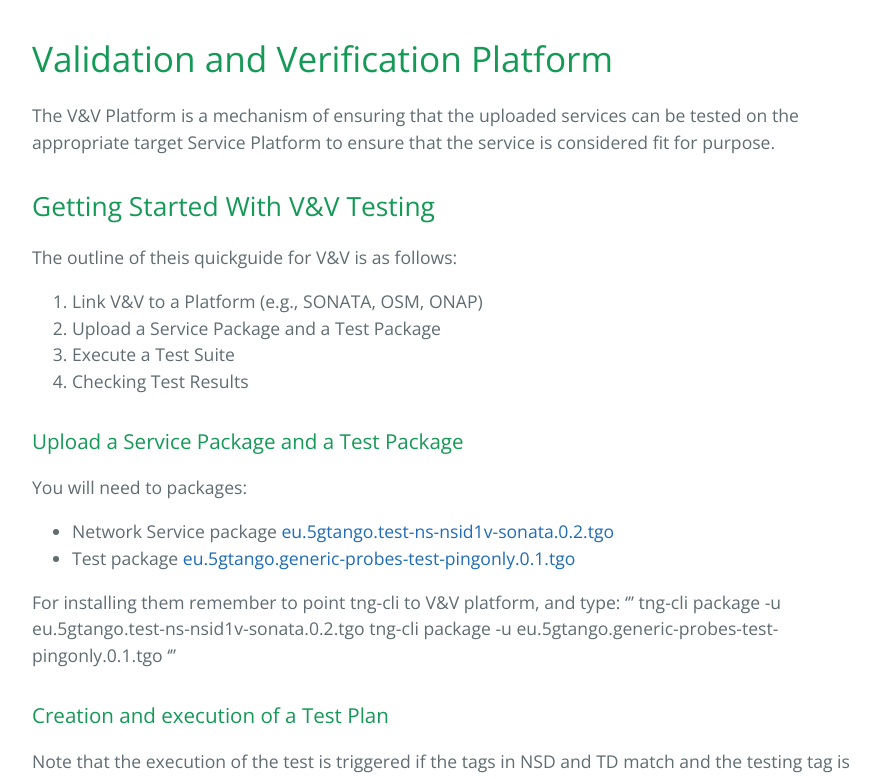
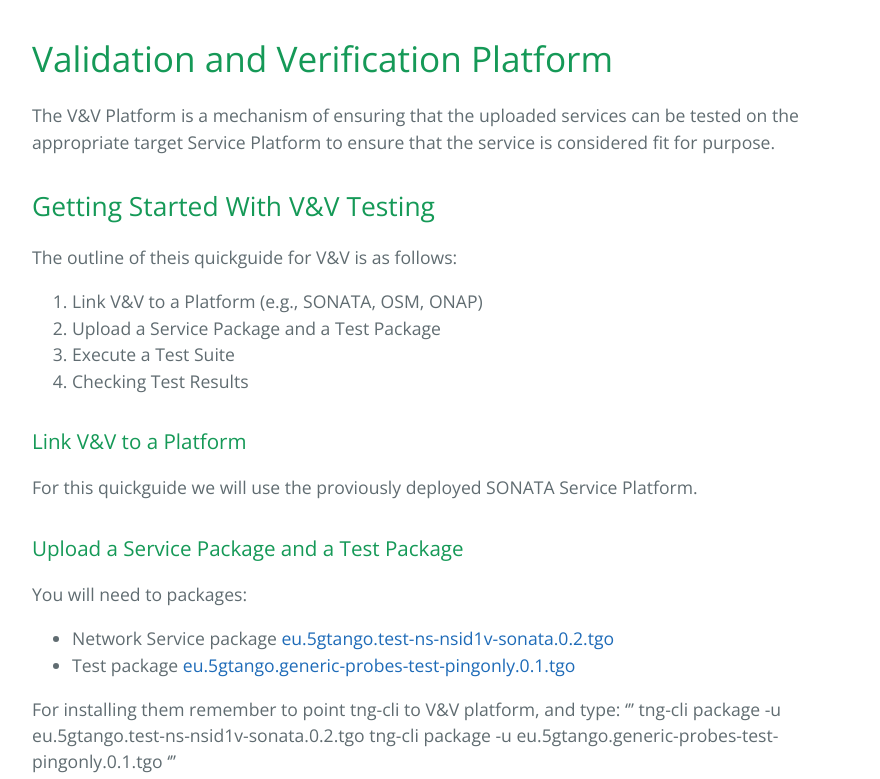
Before and after one commit to sonata-nfv/sonata-nfv.github.io, a Jekyll site: the page built from vnv.md, in a window 1280 px wide. Shown: the top 779 px of the page, without its empty margins (192-1072 px from the left). Built offline with Jekyll 4.4.1, drawn with Linux system fonts in a browser that asks for light colours; our own code applies the rules of GitHub Pages for plain Markdown files; some of the changed text lies outside the part shown.

Commit message:
Update vnv.md

```diff
--- a/vnv.md
+++ b/vnv.md
@@ -11,6 +11,8 @@ The outline of theis quickguide for V&V is as follows:
 1. Execute a Test Suite
 1. Checking Test Results
 
+### Link V&V to a Platform
+For this quickguide we will use the proviously deployed SONATA Service Platform.
 
 
 ### Upload a Service Package and a Test Package
@@ -26,6 +28,9 @@ tng-cli package -u eu.5gtango.test-ns-nsid1v-sonata.0.2.tgo
 tng-cli package -u eu.5gtango.generic-probes-test-pingonly.0.1.tgo
 '''
 
+You can check if the packages have been successfully loaded into the V&V
+
+<p align="center"><img src="images/vnv-packages.png" width="70%" /></p>
 
 ### Creation and execution of a Test Plan
 
```
